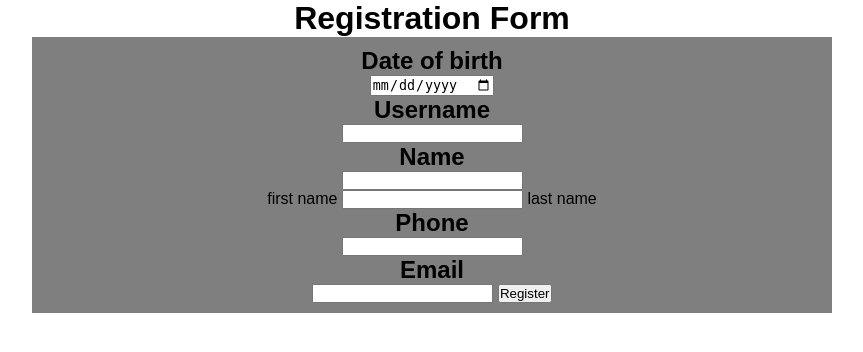
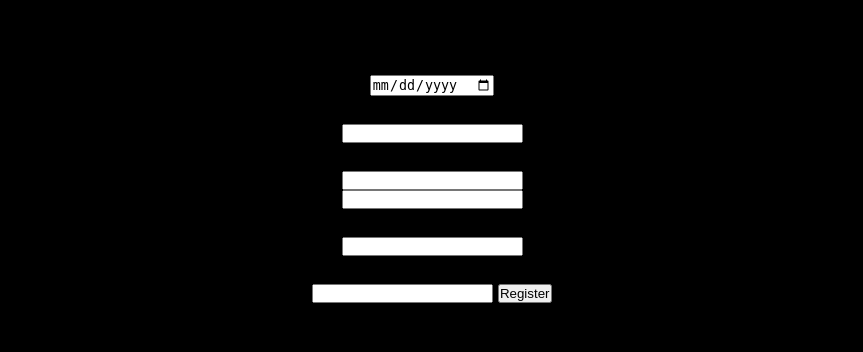
Before and after one commit to teefisher2k20/Project-Liftoff, a Spring Boot app: page /create in a window 1280 px wide. Shown: the top 352 px of the page, without its empty margins (208-1071 px from the left). Run offline with Spring Boot 4, Linux system fonts and the light colour scheme; data that the repository does not hold is empty.

Commit message:
started new user form

```diff
--- a/src/main/resources/templates/voters/newUser.html
+++ b/src/main/resources/templates/voters/newUser.html
@@ -9,7 +9,7 @@
         padding: 0;
         }
         body{
-        background-image: url(C:\Users\Jorda\Pictures)
+        background-color: black;
         background-position: center;
         background-size: cover;
         font-family: sans-serif;
```
